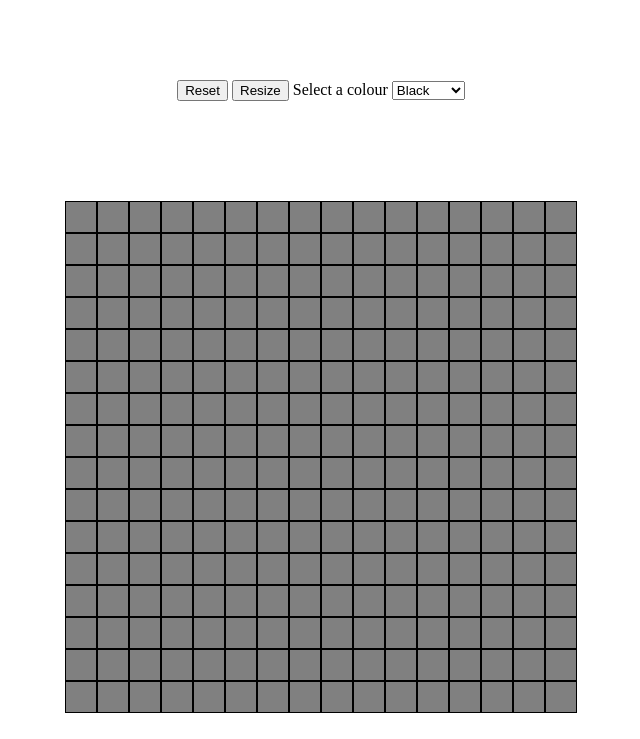
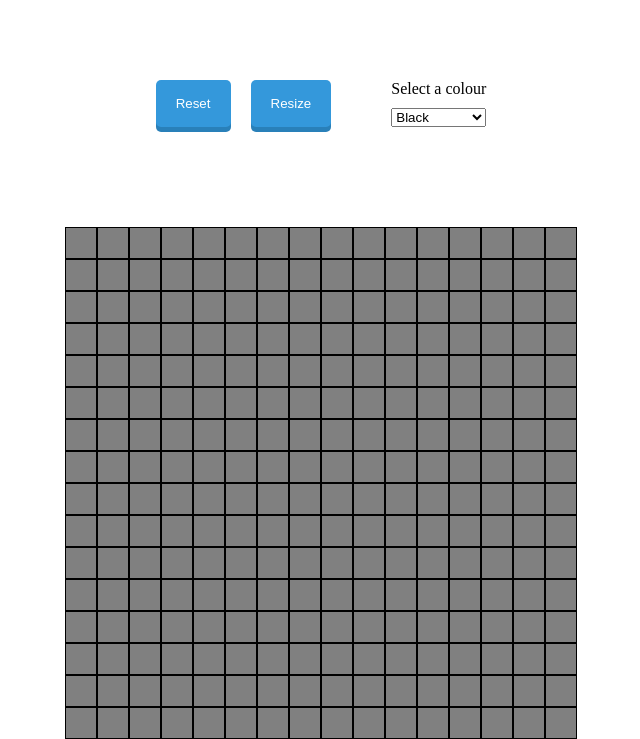
Before and after one commit to TyGuy98/Etch-a-Sketch, a plain HTML site: page index.html in a window 1280 px wide. Shown: the part 110-849 px from the top of the page, without its empty margins (319-959 px from the left). Before the commit the page ends 823 px from the top, so only its background shows below. Drawn offline with Linux system fonts and the light colour scheme; a web font is replaced by a local one.

Commit message:
Add option to select single colour

```diff
--- a/EAS.js
+++ b/EAS.js
@@ -29,7 +29,7 @@ function resizeGrid(input){
 }
 
 function validateInput(input){
-    if (isNaN(input) || input > 100){
+    if (isNaN(input) || input > 100 || input === ""){
         return false;
     }
 
@@ -78,14 +78,25 @@ resizeBtn.addEventListener("click", function (e) {
     let input = "";
     do {
         input =  prompt("Please enter a number (100 max)");
+
+        if (input === null || input.trim() === ""){
+            return;
+        }
+
     }while(!(validateInput(input)));
+
 
        resizeGrid(input)
     });
 
 colorSelect.addEventListener('change', function(){
     selectedColor = colorSelect.value;
+
+    if (selectedColor === "random") {
+        colorSelect.style.border = `5px solid black`;
+    } else {
+        colorSelect.style.border = `5px solid ${selectedColor}`;
+    }
 });
 
-
 createGrid(size);
--- a/index.html
+++ b/index.html
@@ -9,9 +9,13 @@
 </head>
 <body>
     <h1>Etch-a-Sketch!</h1>
+
+    <div class="options">
         <div class="buttons">
             <button id="resetBtn">Reset</button>
             <button id="resizeBtn">Resize</button>
+        </div>
+        <div class="selection">
             <label for="colorSelect">Select a colour</label>
             <select name="colorSelect" id="colorSelect">
                 <option value="black">Black</option>
@@ -23,7 +27,7 @@
                 <option value="purple">Purple</option>
                 <option value="random">Random</option>
             </select>
-
+        </div>
     </div>
 
     <div class="container">
--- a/styles.css
+++ b/styles.css
@@ -13,8 +13,36 @@ h1 {
     color: #333;
 }
 
+.options {
+    display: flex;
+    gap: 60px;
+    margin-top: 70px;
+}
+
 .buttons {
-    margin-top: 70px;
+    display: flex;
+    gap: 20px;
+}
+
+button {
+    padding: 10px 20px;
+    background-color: #3498db;
+    color: white;
+    border: none;
+    border-radius: 5px;
+    box-shadow: 0 5px #2980b9;
+}
+
+
+button:active {
+    box-shadow: 0 2px #2980b9;
+    transform: translateY(3px);
+}
+
+.selection {
+    display: flex;
+    flex-direction: column;
+    gap: 10px;
 }
 
 .container {
```
Lines whose indentation alone changed are shown as unchanged.
